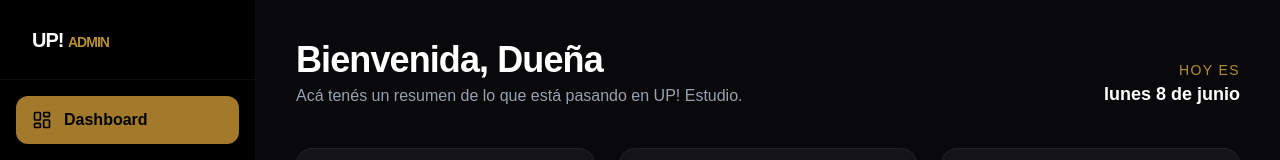
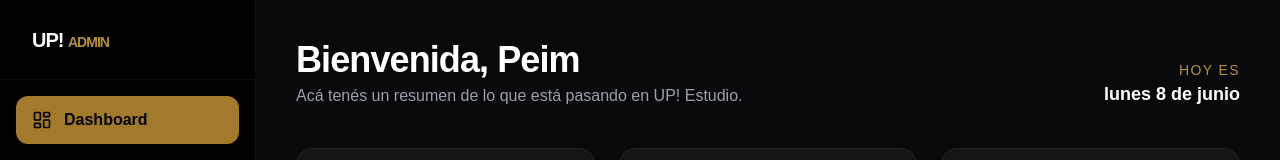
Before and after one commit to Etiketaa/upestudio, a Next.js app: page /admin in a window 1280 px wide. Shown: the top 160 px of the page. Built offline with nearby package versions, Linux system fonts and the light colour scheme; no server answers; the database is empty.

Commit message:
modificaciones de frontend

```diff
--- a/src/app/admin/page.tsx
+++ b/src/app/admin/page.tsx
@@ -73,7 +73,7 @@ export default function AdminDashboard() {
     <div className="space-y-10">
       <div className="flex justify-between items-end">
         <div>
-          <h1 className="text-4xl font-bold tracking-tight">Bienvenida, Dueña</h1>
+          <h1 className="text-4xl font-bold tracking-tight">Bienvenida, Peim</h1>
           <p className="text-gray-400 mt-1">Acá tenés un resumen de lo que está pasando en UP! Estudio.</p>
         </div>
         <div className="text-right">
--- a/src/app/page.tsx
+++ b/src/app/page.tsx
@@ -127,7 +127,7 @@ export default function Home() {
         <div className="container mx-auto px-6 flex flex-col md:flex-row justify-between items-center gap-8">
           <div className="text-xl font-bold">UP! ESTUDIO</div>
           <div className="flex gap-8 text-gray-500 text-sm uppercase tracking-widest">
-            <a href="#" className="hover:text-gold-500 transition-colors">Instagram</a>
+            <a href="https://www.instagram.com/up.estudio/" target="_blank" rel="noopener noreferrer" className="hover:text-gold-500 transition-colors">Instagram</a>
             <a href="https://wa.me/5492915784649" target="_blank" rel="noopener noreferrer" className="hover:text-gold-500 transition-colors">WhatsApp</a>
           </div>
           <div className="text-gray-600 text-xs">
```
Also changed, not shown: img/hero.jpg (added).
